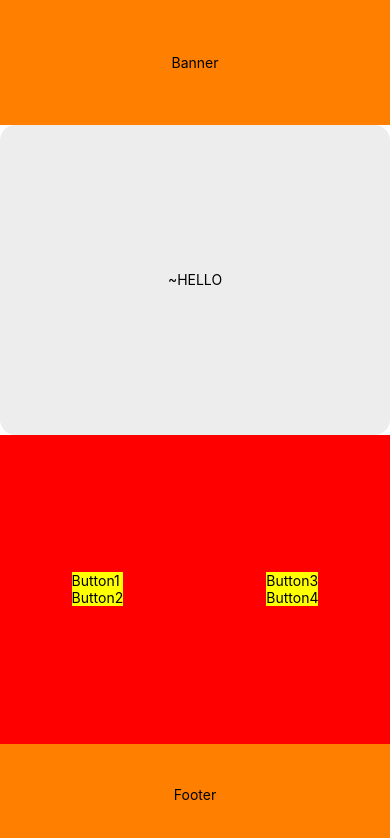
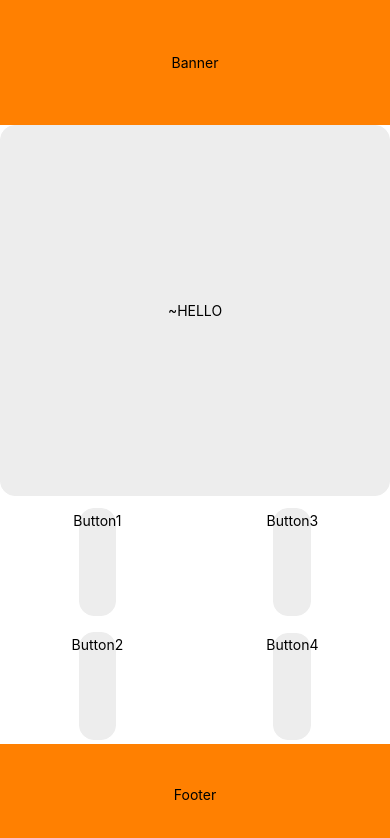
Before and after one commit to kg980/BikeApp, a React Native app in the folder BikeAppExpo/: screen / in a window 390 px wide. Shown: the top 838 px of the page. Built offline with nearby package versions, Linux system fonts and the light colour scheme.

Commit message:
complete UI layout for homeScreen, need to still add graphics

```diff
--- a/BikeAppExpo/App.js
+++ b/BikeAppExpo/App.js
@@ -2,7 +2,7 @@ import { StatusBar } from 'expo-status-bar';
 import React from 'react';
 import { SafeAreaView, StyleSheet, Text } from 'react-native';
 import LoginOptionsScreen from './src/screens/LoginOptionsScreen';
-//import LoginScreen from './src/screens/LoginScreen';
+import LoginScreen from './src/screens/LoginScreen';
 import HomeScreen from './src/screens/HomeScreen';
 
 const App = () => {
--- a/BikeAppExpo/src/screens/HomeScreen/HomeScreen.js
+++ b/BikeAppExpo/src/screens/HomeScreen/HomeScreen.js
@@ -19,13 +19,21 @@ const HomeScreen = () => {
                     <Text>~HELLO</Text>
                 </View>
                 <View style={styles.buttonsBox}>
-                    <View style={styles.buttonsRow}>
-                        <Text>Button1</Text>
-                        <Text>Button2</Text>
+                    <View style={styles.buttonsCol}>
+                        <View style={styles.navButton}>
+                            <Text>Button1</Text>
+                        </View>
+                        <View style={styles.navButton}>
+                            <Text>Button2</Text>
+                        </View>
                     </View>
-                    <View style={styles.buttonsRow}>
-                        <Text>Button3</Text>
-                        <Text>Button4</Text>
+                    <View style={styles.buttonsCol}>
+                        <View style={styles.navButton}>
+                            <Text>Button3</Text>
+                        </View>
+                        <View style={styles.navButton}>
+                            <Text>Button4</Text>
+                        </View>
                     </View>
                 </View>
             </View>
@@ -65,7 +73,7 @@ const styles = StyleSheet.create({
         display: 'flex',
         flexDirection: 'column',
         justifyContent: 'space-around',
-        height: '50%',
+        height: '60%',
         alignItems: 'center',
         //marginBottom: 'auto',
         backgroundColor: '#EDEDED',
@@ -76,13 +84,28 @@ const styles = StyleSheet.create({
     buttonsBox: {
         display: 'flex',
         flexDirection: 'row',
+        alignItems: 'stretch',
+        justifyContent: 'space-around',
+        backgroundColor: 'white',
+        height: '40%',
+    },
+    buttonsCol: {
+        display: 'flex',
+        flexDirection: 'column',
+        alignItems: 'stretch',
+        justifyContent: 'space-around',
+        //backgroundColor: 'yellow',
+        padding: '1%',
+    },
+    navButton: {
         alignItems: 'center',
-        justifyContent: 'space-around',
-        backgroundColor: 'red',
-        height: '50%',
-    },
-    buttonsRow: {
-        backgroundColor: 'yellow',
+        margin: '15%',
+        padding: '5%',
+        backgroundColor: '#EDEDED',
+        borderColor: '#EDEDED',
+        borderWidth: 1,
+        borderRadius: 15,
+        height: '45%',
     },
 });
 
```
